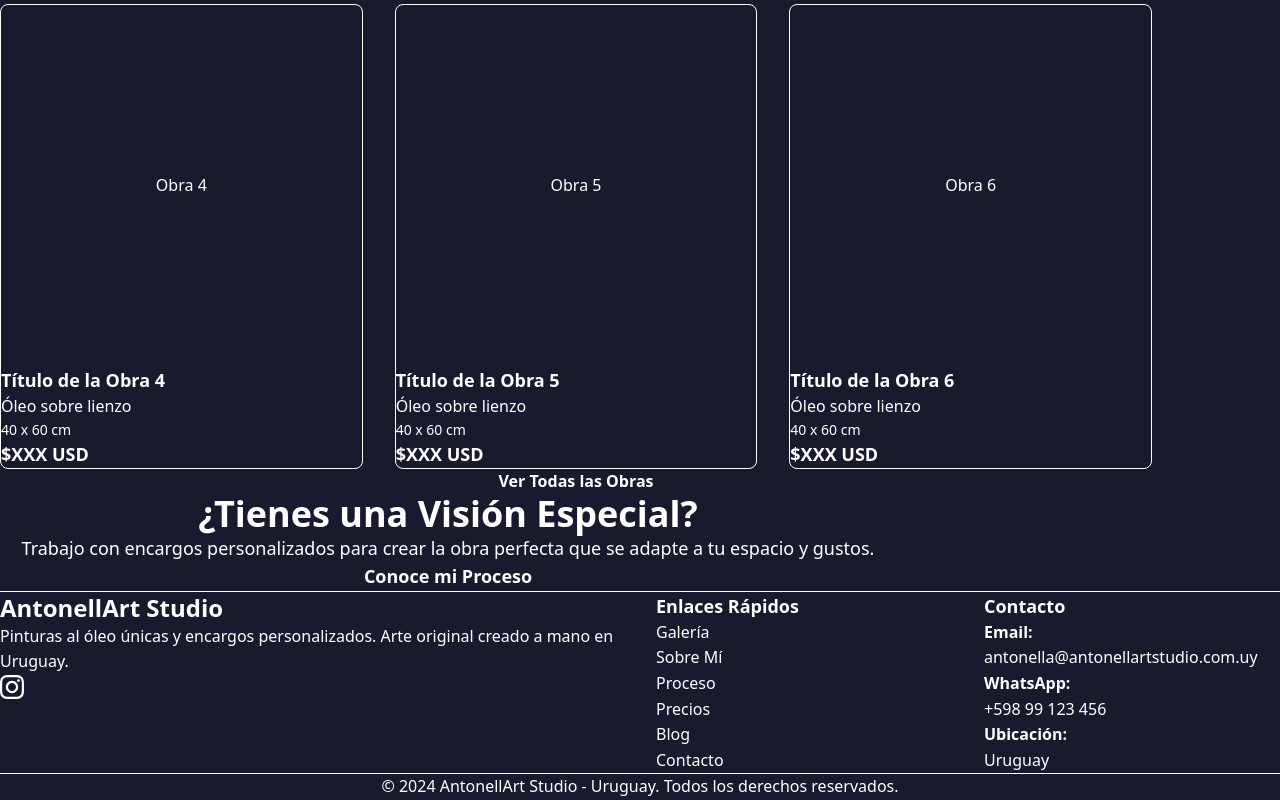
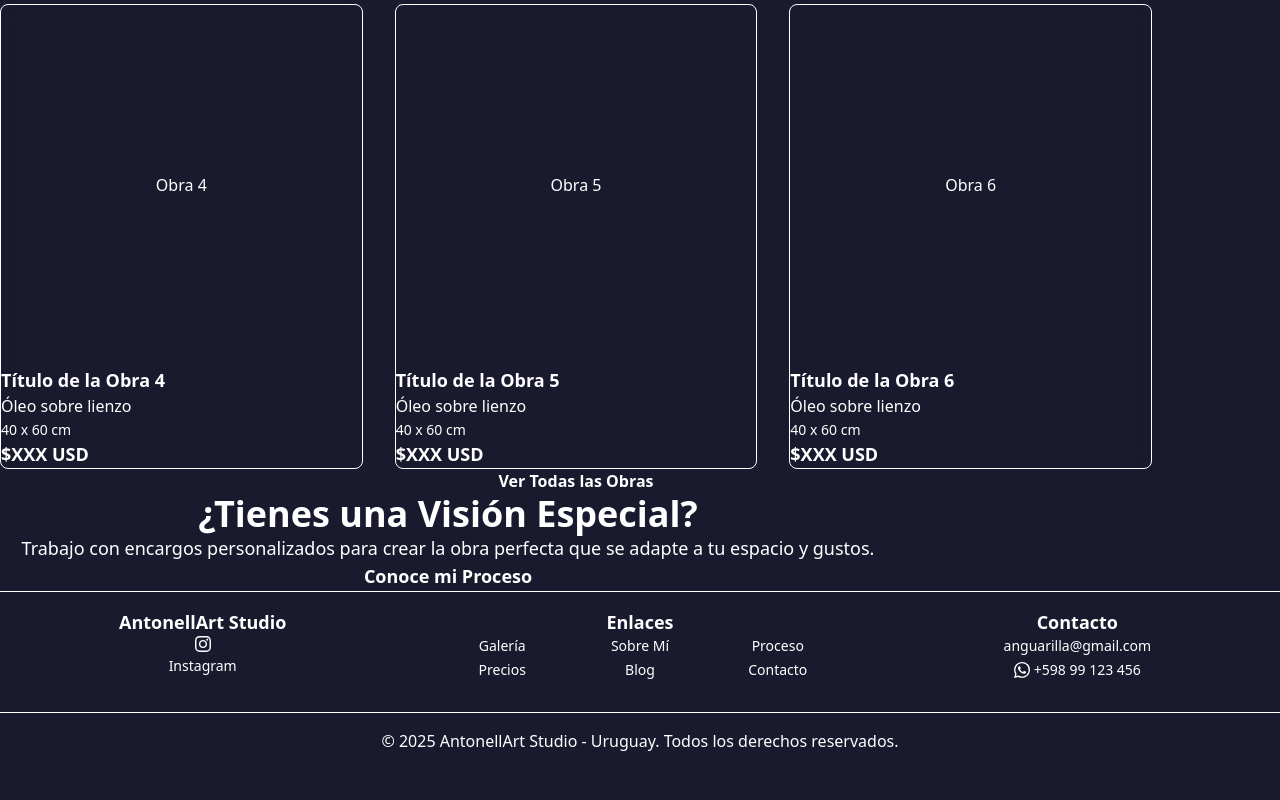
Before and after one commit to gpereyra06/antonell-art-studio-web, a Next.js app: page / in a window 1280 px wide. Shown: the part 1912-2712 px from the top of the page. After the commit the page ends 2682 px from the top, so only its background shows below. Built offline with nearby package versions, Linux system fonts and the light colour scheme.

Commit message:
Update footer styling with consistent layout and improved spacing

```diff
--- a/src/components/layout/Footer.jsx
+++ b/src/components/layout/Footer.jsx
@@ -3,70 +3,61 @@
 const Footer = () => {
   return (
     <footer className="bg-background-light border-t border-border">
-      <div className="max-w-7xl mx-auto px-4 sm:px-6 lg:px-8 py-12">
-        <div className="grid grid-cols-1 md:grid-cols-4 gap-8">
-          {/* Brand & Description */}
-          <div className="md:col-span-2">
-            <h3 className="text-2xl font-bold text-primary mb-4">AntonellArt Studio</h3>
-            <p className="text-text-muted mb-4">
-              Pinturas al óleo únicas y encargos personalizados. Arte original creado a mano en Uruguay.
-            </p>
-            <div className="flex space-x-4">
+      <div className="w-full px-4 sm:px-6 lg:px-8">
+        <div className="grid grid-cols-1 md:grid-cols-3 gap-8" style={{ paddingTop: '1rem', paddingBottom: '1rem' }}>
+          {/* Brand & Social */}
+          <div>
+            <h4 className="text-lg font-semibold text-text mb-4 text-center">AntonellArt Studio</h4>
+            <div className="grid grid-cols-1 gap-y-1">
               <a
                 href="https://instagram.com/antonellartstudio"
                 target="_blank"
                 rel="noopener noreferrer"
-                className="text-text-muted hover:text-primary transition-colors duration-200"
+                className="text-text-muted hover:text-primary transition-colors duration-200 text-sm text-center flex justify-center"
                 aria-label="Instagram"
               >
-                <svg className="w-6 h-6" fill="currentColor" viewBox="0 0 24 24">
-                  <path d="M12 2.163c3.204 0 3.584.012 4.85.07 3.252.148 4.771 1.691 4.919 4.919.058 1.265.069 1.645.069 4.849 0 3.205-.012 3.584-.069 4.849-.149 3.225-1.664 4.771-4.919 4.919-1.266.058-1.644.07-4.85.07-3.204 0-3.584-.012-4.849-.07-3.26-.149-4.771-1.699-4.919-4.92-.058-1.265-.07-1.644-.07-4.849 0-3.204.013-3.583.07-4.849.149-3.227 1.664-4.771 4.919-4.919 1.266-.057 1.645-.069 4.849-.069zm0-2.163c-3.259 0-3.667.014-4.947.072-4.358.2-6.78 2.618-6.98 6.98-.059 1.281-.073 1.689-.073 4.948 0 3.259.014 3.668.072 4.948.2 4.358 2.618 6.78 6.98 6.98 1.281.058 1.689.072 4.948.072 3.259 0 3.668-.014 4.948-.072 4.354-.2 6.782-2.618 6.979-6.98.059-1.28.073-1.689.073-4.948 0-3.259-.014-3.667-.072-4.947-.196-4.354-2.617-6.78-6.979-6.98-1.281-.059-1.69-.073-4.949-.073zm0 5.838c-3.403 0-6.162 2.759-6.162 6.162s2.759 6.163 6.162 6.163 6.162-2.759 6.162-6.163c0-3.403-2.759-6.162-6.162-6.162zm0 10.162c-2.209 0-4-1.79-4-4 0-2.209 1.791-4 4-4s4 1.791 4 4c0 2.21-1.791 4-4 4zm6.406-11.845c-.796 0-1.441.645-1.441 1.44s.645 1.44 1.441 1.44c.795 0 1.439-.645 1.439-1.44s-.644-1.44-1.439-1.44z"/>
+                <svg className="w-4 h-4" fill="currentColor" viewBox="0 0 24 24">
+                  <path d="M12 2.163c3.204 0 3.584.012 4.85.07 3.252.148 4.771 1.691 4.919 4.919.058 1.265.069 1.645.069 4.849 0 3.205-.012 3.584-.069 4.849-.149 3.225-1.664 4.771-4.919 4.919-1.266.058-1.644.07-4.85.07-3.204 0-3.584-.012-4.849-.07-3.26-.149-4.771-1.699-4.919-4.92-.058-1.265-.07-1.644-.07-4.849 0-3.204.013-3.583.07-4.849.149-3.227 1.664-4.771 4.919-4.919 1.266-.057 1.645-.069 4.849-.069zm0-2.163c-3.259 0-3.667.014-4.947.072-4.358.2-6.78 2.618-6.98 6.98-.059 1.281-.073 1.689-.073 4.948 0 3.259.014 3.668.072 4.948.2 4.358 2.618 6.78 6.98 6.98 1.281.058 1.689.072 4.948.072 3.259 0 3.668-.014 4.948-.072 4.354-.2 6.782-2.618 6.979-6.98.059-1.28.073-1.689.073-4.948 0-3.259-.014-3.667-.072-4.947-.196-4.354-2.617-6.78-6.979-6.98-1.281-.059-1.69-.073-4.949-.073zm0 5.838c-3.403 0-6.162 2.759-6.162 6.162s2.759 6.163 6.162 6.163 6.162-2.759 6.162-6.163c0-3.403-2.759-6.162-6.162-6.162zm0 10.162c-2.209 0-4-1.79-4-4 0-2.209 1.791-4 4-4s4 1.791 4 4c0 2.21-1.791 4-4 4zm6.406-11.845c-.796 0-1.441.645-1.441 1.44s.645 1.44 1.441 1.44c.795 0 1.439-.645 1.439-1.40s-.644-1.44-1.439-1.44z"/>
                 </svg>
               </a>
+              <span className="text-text-muted text-sm text-center">Instagram</span>
             </div>
           </div>
 
-          {/* Quick Links */}
+          {/* Quick Links - Compact */}
           <div>
-            <h4 className="text-lg font-semibold text-text mb-4">Enlaces Rápidos</h4>
-            <ul className="space-y-2">
-              <li><Link href="/gallery" className="text-text-muted hover:text-primary transition-colors duration-200">Galería</Link></li>
-              <li><Link href="/about" className="text-text-muted hover:text-primary transition-colors duration-200">Sobre Mí</Link></li>
-              <li><Link href="/process" className="text-text-muted hover:text-primary transition-colors duration-200">Proceso</Link></li>
-              <li><Link href="/pricing" className="text-text-muted hover:text-primary transition-colors duration-200">Precios</Link></li>
-              <li><Link href="/blog" className="text-text-muted hover:text-primary transition-colors duration-200">Blog</Link></li>
-              <li><Link href="/contact" className="text-text-muted hover:text-primary transition-colors duration-200">Contacto</Link></li>
-            </ul>
+            <h4 className="text-lg font-semibold text-text mb-4 text-center">Enlaces</h4>
+            <div className="grid grid-cols-3 gap-x-2 gap-y-1">
+              <Link href="/gallery" className="text-text-muted hover:text-primary transition-colors duration-200 text-sm text-center">Galería</Link>
+              <Link href="/about" className="text-text-muted hover:text-primary transition-colors duration-200 text-sm text-center">Sobre Mí</Link>
+              <Link href="/process" className="text-text-muted hover:text-primary transition-colors duration-200 text-sm text-center">Proceso</Link>
+              <Link href="/pricing" className="text-text-muted hover:text-primary transition-colors duration-200 text-sm text-center">Precios</Link>
+              <Link href="/blog" className="text-text-muted hover:text-primary transition-colors duration-200 text-sm text-center">Blog</Link>
+              <Link href="/contact" className="text-text-muted hover:text-primary transition-colors duration-200 text-sm text-center">Contacto</Link>
+            </div>
           </div>
 
-          {/* Contact Info */}
+          {/* Contact Info - Compact */}
           <div>
-            <h4 className="text-lg font-semibold text-text mb-4">Contacto</h4>
-            <div className="space-y-2">
-              <p className="text-text-muted">
-                <strong>Email:</strong><br />
-                <a href="mailto:antonella@antonellartstudio.com.uy" className="hover:text-primary transition-colors duration-200">
-                  antonella@antonellartstudio.com.uy
-                </a>
-              </p>
-              <p className="text-text-muted">
-                <strong>WhatsApp:</strong><br />
-                <a href="https://wa.me/59899123456" className="hover:text-primary transition-colors duration-200">
-                  +598 99 123 456
-                </a>
-              </p>
-              <p className="text-text-muted">
-                <strong>Ubicación:</strong><br />
-                Uruguay
-              </p>
+            <h4 className="text-lg font-semibold text-text mb-4 text-center">Contacto</h4>
+            <div className="grid grid-cols-1 gap-y-1">
+              <a href="mailto:anguarilla@gmail.com" className="text-text-muted hover:text-primary transition-colors duration-200 text-sm text-center">
+                anguarilla@gmail.com
+              </a>
+              <a href="https://wa.me/59899123456" className="text-text-muted hover:text-primary transition-colors duration-200 text-sm text-center flex items-center justify-center gap-1">
+                <svg className="w-4 h-4" fill="currentColor" viewBox="0 0 24 24">
+                  <path d="M17.472 14.382c-.297-.149-1.758-.867-2.03-.967-.273-.099-.471-.148-.67.15-.197.297-.767.966-.94 1.164-.173.199-.347.223-.644.075-.297-.15-1.255-.463-2.39-1.475-.883-.788-1.48-1.761-1.653-2.059-.173-.297-.018-.458.13-.606.134-.133.298-.347.446-.52.149-.174.198-.298.298-.497.099-.198.05-.371-.025-.52-.075-.149-.669-1.612-.916-2.207-.242-.579-.487-.5-.669-.51-.173-.008-.371-.01-.57-.01-.198 0-.52.074-.792.372-.272.297-1.04 1.016-1.04 2.479 0 1.462 1.065 2.875 1.213 3.074.149.198 2.096 3.2 5.077 4.487.709.306 1.262.489 1.694.625.712.227 1.36.195 1.871.118.571-.085 1.758-.719 2.006-1.413.248-.694.248-1.289.173-1.413-.074-.124-.272-.198-.57-.347m-5.421 7.403h-.004a9.87 9.87 0 01-5.031-1.378l-.361-.214-3.741.982.998-3.648-.235-.374a9.86 9.86 0 01-1.51-5.26c.001-5.45 4.436-9.884 9.888-9.884 2.64 0 5.122 1.03 6.988 2.898a9.825 9.825 0 012.893 6.994c-.003 5.45-4.437 9.884-9.885 9.884m8.413-18.297A11.815 11.815 0 0012.05 0C5.495 0 .16 5.335.157 11.892c0 2.096.547 4.142 1.588 5.945L.057 24l6.305-1.654a11.882 11.882 0 005.683 1.448h.005c6.554 0 11.89-5.335 11.893-11.893A11.821 11.821 0 0020.885 3.488"/>
+                </svg>
+                +598 99 123 456
+              </a>
             </div>
           </div>
         </div>
 
         {/* Bottom Bar */}
-        <div className="mt-8 pt-8 border-t border-border text-center">
+        <div className="border-t border-border w-full text-center" style={{ marginTop: '1rem', paddingTop: '1rem', paddingBottom: '1rem' }}>
           <p className="text-text-muted">
-            © 2024 AntonellArt Studio - Uruguay. Todos los derechos reservados.
+            © 2025 AntonellArt Studio - Uruguay. Todos los derechos reservados.
           </p>
         </div>
       </div>
```
